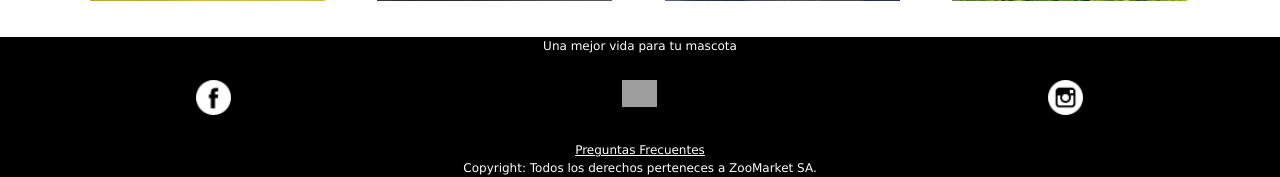
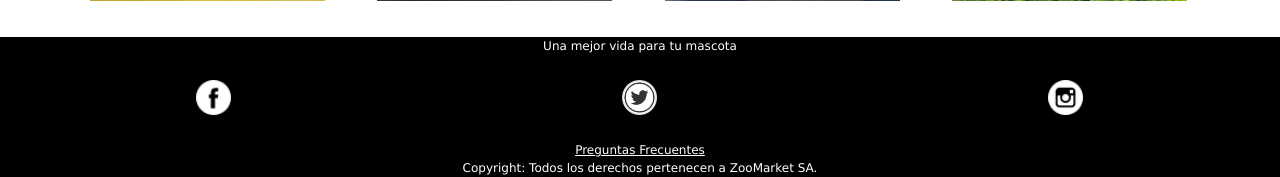
Before and after one commit to infoleod/00_Proyecto_final, a PHP site: page /index.php in a window 1280 px wide; the page is wider, and only the part inside the window is pictured. Shown: the part 927-1104 px from the top of that part. Run offline with PHP 8.4, Linux system fonts and the light colour scheme; grey boxes are pictures that could not be loaded.

Commit message:
mas cambios de css y footer

```diff
--- a/footer.php
+++ b/footer.php
@@ -33,7 +33,7 @@
               </div>
         </article class="footerArticle">
           <div class="copyright">
-            Copyright: Todos los derechos perteneces a ZooMarket SA.
+            Copyright: Todos los derechos pertenecen a ZooMarket SA.
           </div>
 
 
```
Also changed, not shown: images/logo-twitter.png (added).
